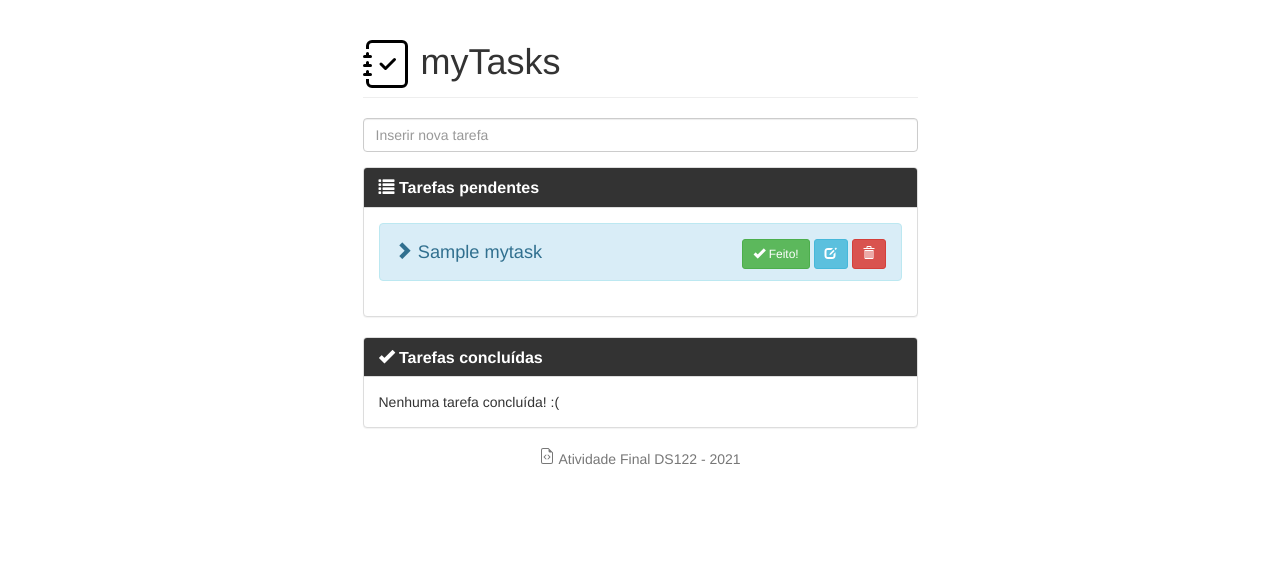
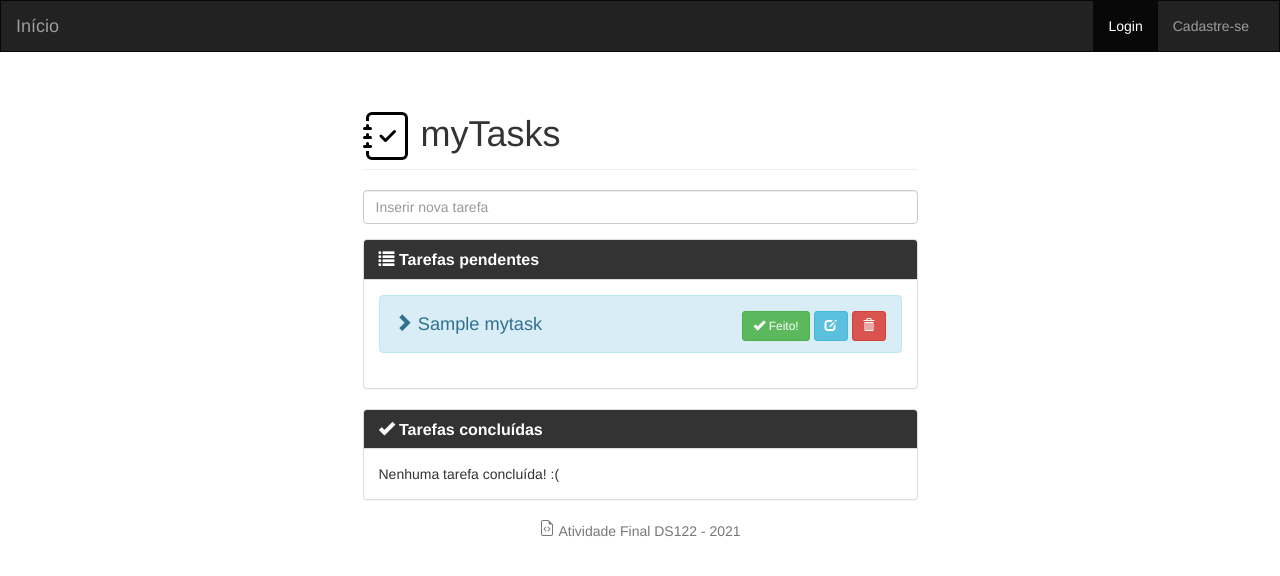
Before and after one commit to gjperes/todolist-ds122, a PHP site: page /index.php?id=1&acao=feito in a window 1280 px wide. Shown: the top 576 px of the page. Run offline with PHP 8.4, Linux system fonts and the light colour scheme; tables that the repository leaves empty or names only in its code hold one stand-in row (values such as "Sample post").

Commit message:
criado o navbar + base para implementar validação backend

```diff
--- a/index.php
+++ b/index.php
@@ -114,14 +114,41 @@ mysqli_close($conn);
 
 </head>
 
-<body>
+<body style="background-color: white;">
+
+  <nav class="navbar navbar-inverse">
+    <div class="container-fluid">
+
+      <div class="navbar-header">
+        <button type="button" class="navbar-toggle collapsed" data-toggle="collapse" data-target="#bs-example-navbar-collapse-1" aria-expanded="false">
+          <span class="sr-only">Habilitar barra lateral</span>
+          <span class="icon-bar"></span>
+          <span class="icon-bar"></span>
+          <span class="icon-bar"></span>
+        </button>
+        <a class="navbar-brand" href="#">Início</a>
+      </div>
+
+      <div class="collapse navbar-collapse" id="bs-example-navbar-collapse-1">
+      <ul class="nav navbar-nav navbar-right">
+        <li class="active"><a href="<?php ?>">Login<span class="sr-only">(selecionado)</span></a></li>
+        <li><a href="<?php ?>">Cadastre-se</a></li>
+      </ul>
+
+
+    </div>
+  </nav>
+
+<!-- <?php // if($login): ?> TODO MAIS IMPORTANTE -> Essa parte precisa ser implementada para validar e só permitir o acesso por usuários logados -->
   <div class="container">
     <div class="row">
       <div class="col-xs-offset-3 col-xs-6">
+        <header>
           <h1 class="page-header">
             <img class="mb-4" src="images/journal-check.svg" alt="Logo do myTasks" width="48" height="48">
             myTasks
           </h1>
+        </header>
 
         <form action="<?php echo $_SERVER["PHP_SELF"] ?>" method="POST">
           <div class="form-group">
@@ -171,7 +198,7 @@ mysqli_close($conn);
                 <!-- FIM TAREFA PENDENTE -->
               <?php endwhile; ?>
             <?php else: ?>
-            Nenhuma tarefa pendente!!!
+              Não há nenhuma tarefa pendente
             <?php endif; ?>
           </div>
         </div>
@@ -210,6 +237,9 @@ mysqli_close($conn);
       </div>
     </div>
   </div>
+  <!-- <?php //else: ?> Se não estiver logado, faça: -->
+    <!-- Você precisa estar <a href="#">logado</a> para acessar o myTasks! Faça já o seu <a href="#">Cadastro</a> -->
+  <?php //endif; ?>
 
 <footer class="mt-5 mb-3 text-muted text-center">
   <svg xmlns="http://www.w3.org/2000/svg" width="16" height="16" fill="currentColor" class="bi bi-file-earmark-code" viewBox="0 0 16 16">
```
Lines whose indentation alone changed are shown as unchanged.
